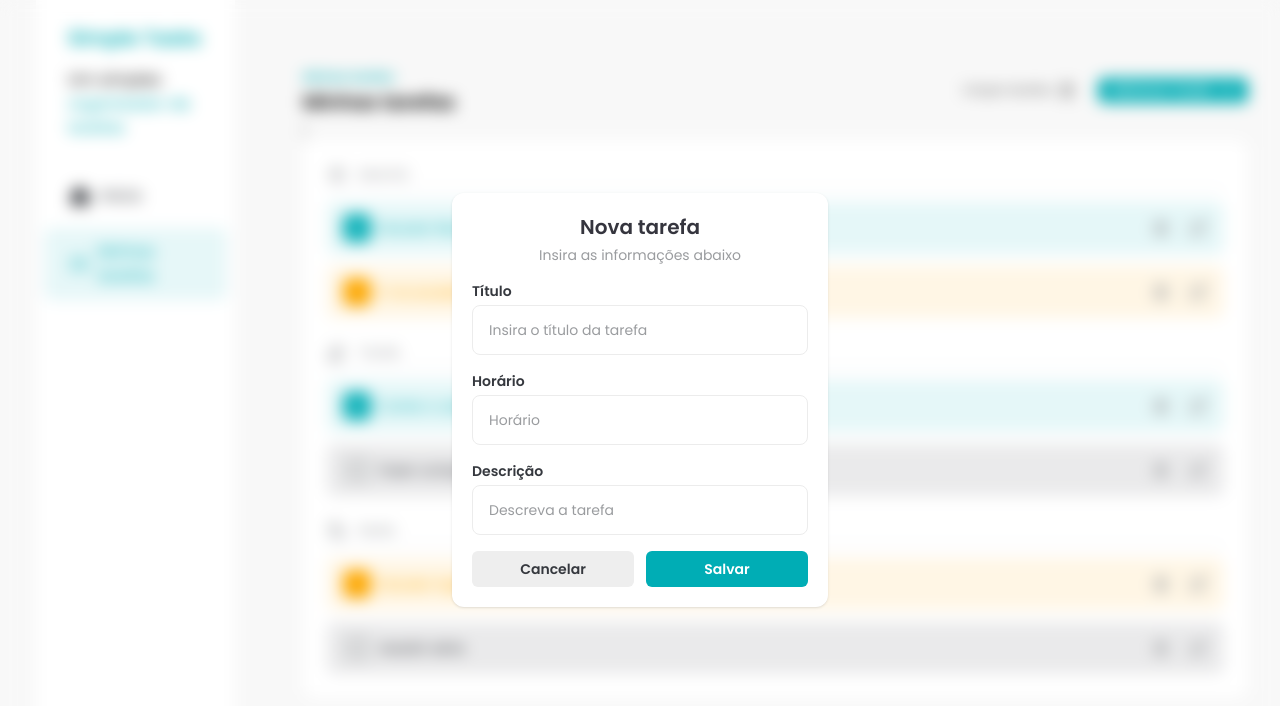
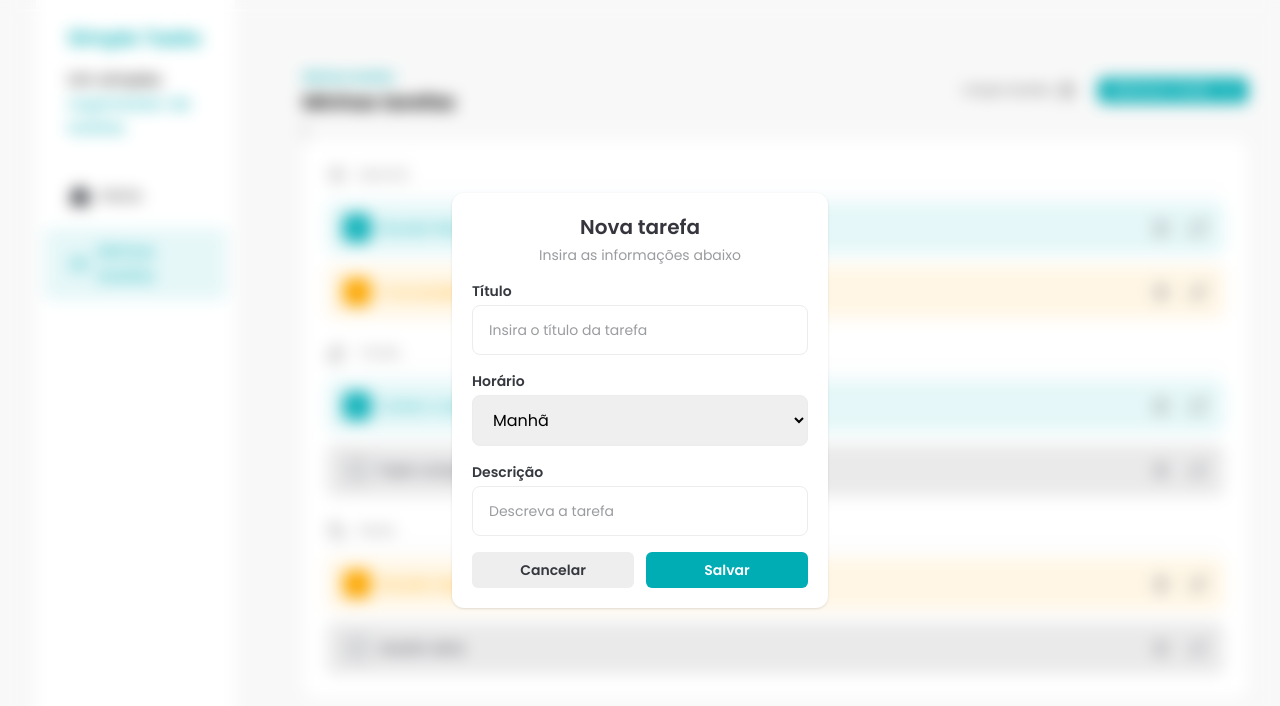
Before and after one commit to cerqMateus/react-tasks, a React (Vite) app: page / in a window 1280 px wide. Both pictures are taken after a click on the button "Adicionar Tarefa". Shown: the top 706 px of the page. Built offline with nearby package versions, Linux system fonts and the light colour scheme.

Commit message:
feat: add InputLabel component

```diff
--- a/src/components/AddTaskDialog.jsx
+++ b/src/components/AddTaskDialog.jsx
@@ -6,6 +6,7 @@ import { CSSTransition } from "react-transition-group";
 
 import Button from "./Button";
 import Input from "./Input";
+import InputLabel from "./InputLabel";
 
 const AddTaskDialog = ({ isOpen, handleClose }) => {
   const nodeRef = useRef();
@@ -37,7 +38,18 @@ const AddTaskDialog = ({ isOpen, handleClose }) => {
                   label="Título"
                   placeholder="Insira o título da tarefa"
                 />
-                <Input id="time" label="Horário" placeholder="Horário" />
+                <div className="flex flex-col gap-1 text-left">
+                  <InputLabel htmlFor="time">Horário</InputLabel>
+                  <select
+                    id="time"
+                    className="rounded-lg border border-solid border-[#ECECEC] px-4 py-3 outline-[#00ABB5] placeholder:text-sm placeholder:text-[#9A9C9F]"
+                  >
+                    <option value="morning">Manhã</option>
+                    <option value="afternoon">Tarde</option>
+                    <option value="evening">Noite</option>
+                  </select>
+                </div>
+
                 <Input
                   id="description"
                   label="Descrição"
--- a/src/components/Input.jsx
+++ b/src/components/Input.jsx
@@ -1,9 +1,9 @@
+import InputLabel from "./InputLabel";
+
 const Input = ({ label, ...rest }) => {
   return (
     <div className="flex flex-col space-y-1 text-left">
-      <label htmlFor={rest.id} className="text-sm font-semibold text-[#35383E]">
-        {label}
-      </label>
+      <InputLabel htmlFor={rest.id}>{label}</InputLabel>
       <input
         className="rounded-lg border border-solid border-[#ECECEC] px-4 py-3 outline-[#00ABB5] placeholder:text-sm placeholder:text-[#9A9C9F]"
         {...rest}
--- /dev/null
+++ b/src/components/InputLabel.jsx
@@ -0,0 +1,9 @@
+const InputLabel = (props) => {
+  return (
+    <label {...props} className="text-sm font-semibold text-[#35383E]">
+      {props.children}
+    </label>
+  );
+};
+
+export default InputLabel;
```
